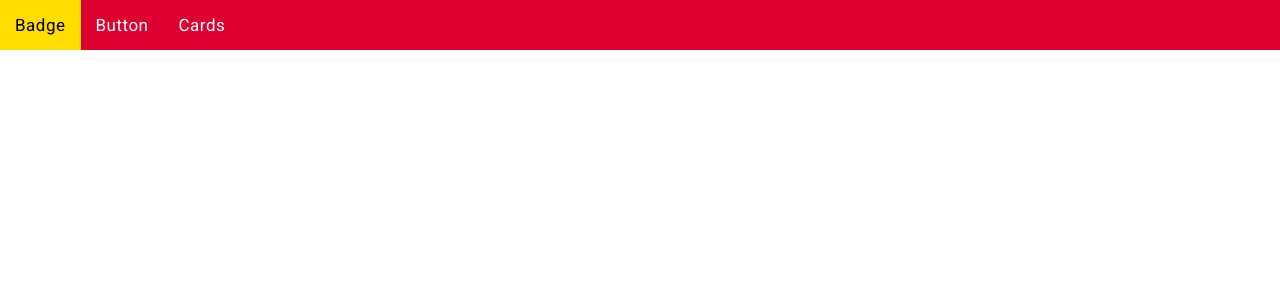
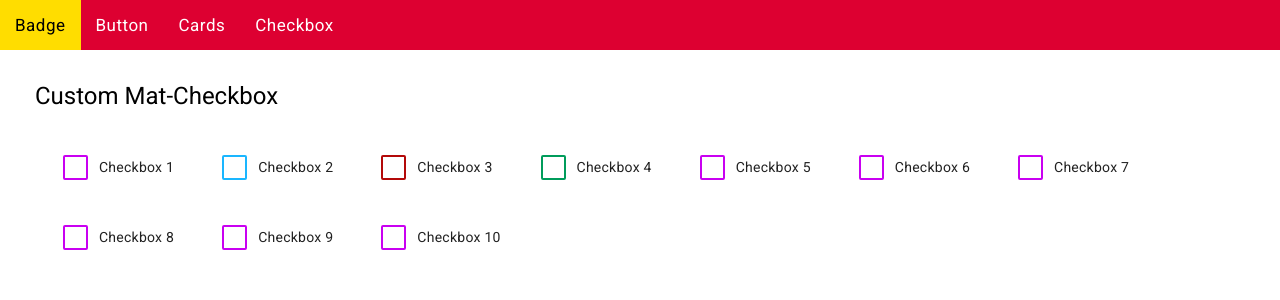
Before and after one commit to Haresh-thumar/Angular-Material-v15-Customize, an Angular app: page /checkbox in a window 1280 px wide. Before the commit this address led to /. Shown: the top 300 px of the page. Built offline with nearby package versions, Linux system fonts and the light colour scheme.

Commit message:
customize checkbox complete

```diff
--- a/src/app/app-routing.module.ts
+++ b/src/app/app-routing.module.ts
@@ -3,11 +3,13 @@ import { RouterModule, Routes } from '@angular/router';
 import { BadgeComponent } from './badge/badge.component';
 import { ButtonComponent } from './button/button.component';
 import { CardsComponent } from './cards/cards.component';
+import { CheckboxComponent } from './checkbox/checkbox.component';
 
 const routes: Routes = [
   { path: 'badge', component: BadgeComponent },
   { path: 'button', component: ButtonComponent },
   { path: 'cards', component: CardsComponent },
+  { path: 'checkbox', component: CheckboxComponent },
 ];
 
 @NgModule({
--- a/src/app/app.component.html
+++ b/src/app/app.component.html
@@ -3,6 +3,7 @@
     <li><a routerLink="badge" routerLinkActive="active">Badge</a></li>
     <li><a routerLink="button" routerLinkActive="active">Button</a></li>
     <li><a routerLink="cards" routerLinkActive="active">Cards</a></li>
+    <li><a routerLink="checkbox" routerLinkActive="active">Checkbox</a></li>
   </ul>
 </section>
 
--- /dev/null
+++ b/src/app/checkbox/checkbox.component.html
@@ -0,0 +1,17 @@
+<h1>Custom Mat-Checkbox</h1>
+
+
+
+<!------------------ Custom Checkbox ----------------->
+<section class="example-section">
+    <mat-checkbox color="accent">Checkbox 1</mat-checkbox>
+    <mat-checkbox color="primary">Checkbox 2</mat-checkbox>
+    <mat-checkbox color="warn">Checkbox 3</mat-checkbox>
+    <mat-checkbox color="danger">Checkbox 4</mat-checkbox>
+    <mat-checkbox>Checkbox 5</mat-checkbox>
+    <mat-checkbox>Checkbox 6</mat-checkbox>
+    <mat-checkbox>Checkbox 7</mat-checkbox>
+    <mat-checkbox>Checkbox 8</mat-checkbox>
+    <mat-checkbox>Checkbox 9</mat-checkbox>
+    <mat-checkbox>Checkbox 10</mat-checkbox>
+</section>
--- /dev/null
+++ b/src/app/checkbox/checkbox.component.scss
@@ -0,0 +1,158 @@
+.example-section {
+    margin: 20px 0;
+}
+
+// Add Margin Between Two CheckBox
+.mat-mdc-checkbox {
+    margin: 15px 20px!important;
+}
+
+
+// Change Ripple Circle Effect Back of Checkbox for accent color
+::ng-deep .mat-mdc-checkbox.mat-accent .mdc-checkbox--selected ~ .mdc-checkbox__ripple {
+    background: #12ffff!important;
+}
+// Change Ripple Circle Effect Back of Checkbox for primary color
+::ng-deep .mat-mdc-checkbox.mat-primary .mdc-checkbox--selected ~ .mdc-checkbox__ripple {
+    background: #ffa600!important;
+}
+// Change Ripple Circle Effect Back of Checkbox for warn color
+::ng-deep .mat-mdc-checkbox.mat-warn .mdc-checkbox--selected ~ .mdc-checkbox__ripple {
+    background: #5de042!important;
+}
+// Change Ripple Circle Effect Back of Checkbox for danger color
+::ng-deep .mat-mdc-checkbox.mat-danger .mdc-checkbox--selected ~ .mdc-checkbox__ripple {
+    background: #ff0000!important;
+}
+
+
+// change checkbox inner icon width, height, color & position change for accent color
+::ng-deep .mat-mdc-checkbox.mat-accent .mdc-checkbox .mdc-checkbox__native-control:enabled~.mdc-checkbox__background .mdc-checkbox__checkmark {
+    color: #fffd8c !important;
+    width: 15px;
+    height: 15px;
+    margin: auto auto;
+}
+// change checkbox inner icon width, height, color & position change for primary color
+::ng-deep .mat-mdc-checkbox.mat-primary .mdc-checkbox .mdc-checkbox__native-control:enabled~.mdc-checkbox__background .mdc-checkbox__checkmark {
+    color: #ff9100 !important;
+    width: 15px;
+    height: 15px;
+    margin: auto auto;
+}
+// change checkbox inner icon width, height, color & position change for warn color
+::ng-deep .mat-mdc-checkbox.mat-warn .mdc-checkbox .mdc-checkbox__native-control:enabled~.mdc-checkbox__background .mdc-checkbox__checkmark {
+    color: #fffb05 !important;
+    width: 15px;
+    height: 15px;
+    margin: auto auto;
+}
+// change checkbox inner icon width, height, color & position change for danger color
+::ng-deep .mat-mdc-checkbox.mat-danger .mdc-checkbox .mdc-checkbox__native-control:enabled~.mdc-checkbox__background .mdc-checkbox__checkmark {
+    color: #ffffff !important;
+    width: 15px;
+    height: 15px;
+    margin: auto auto;
+}
+
+
+// Change Checkbox Background & Border Color for accent color
+// ::ng-deep .mat-mdc-checkbox.mat-accent .mdc-checkbox .mdc-checkbox__native-control:enabled:checked ~ .mdc-checkbox__background,
+// .mat-mdc-checkbox.mat-accent .mdc-checkbox .mdc-checkbox__native-control:enabled:indeterminate ~ .mdc-checkbox__background,
+// .mat-mdc-checkbox.mat-accent .mdc-checkbox .mdc-checkbox__native-control[data-indeterminate=true]:enabled ~ .mdc-checkbox__background {
+//     border-color: transparent!important;
+//     background-color: #c900f1;
+// }
+// Change Checkbox Background & Border Color for primary color
+// ::ng-deep .mat-mdc-checkbox.mat-primary .mdc-checkbox .mdc-checkbox__native-control:enabled:checked ~ .mdc-checkbox__background,
+// .mat-mdc-checkbox.mat-primary .mdc-checkbox .mdc-checkbox__native-control:enabled:indeterminate ~ .mdc-checkbox__background,
+// .mat-mdc-checkbox.mat-primary .mdc-checkbox .mdc-checkbox__native-control[data-indeterminate=true]:enabled ~ .mdc-checkbox__background {
+//     border-color: transparent!important;
+//     background-color: #1ab6ff;
+// }
+// Change Checkbox Background & Border Color for warn color
+// ::ng-deep .mat-mdc-checkbox.mat-warn .mdc-checkbox .mdc-checkbox__native-control:enabled:checked ~ .mdc-checkbox__background,
+// .mat-mdc-checkbox.mat-warn .mdc-checkbox .mdc-checkbox__native-control:enabled:indeterminate ~ .mdc-checkbox__background,
+// .mat-mdc-checkbox.mat-warn .mdc-checkbox .mdc-checkbox__native-control[data-indeterminate=true]:enabled ~ .mdc-checkbox__background {
+//     border-color: transparent!important;
+//     background-color: #b30909;
+// }
+// Change Checkbox Background & Border Color for warn color
+// ::ng-deep .mat-mdc-checkbox.mat-danger .mdc-checkbox .mdc-checkbox__native-control:enabled:checked ~ .mdc-checkbox__background,
+// .mat-mdc-checkbox.mat-danger .mdc-checkbox .mdc-checkbox__native-control:enabled:indeterminate ~ .mdc-checkbox__background,
+// .mat-mdc-checkbox.mat-danger .mdc-checkbox .mdc-checkbox__native-control[data-indeterminate=true]:enabled ~ .mdc-checkbox__background {
+//     border-color: transparent!important;
+//     background-color: #b30909;
+// }
+
+
+
+::ng-deep .mat-mdc-checkbox.mat-accent {
+    --mdc-checkbox-selected-checkmark-color: #fff;
+    --mdc-checkbox-selected-focus-icon-color: #c900f1;
+    --mdc-checkbox-selected-hover-icon-color: #c900f1;
+    --mdc-checkbox-selected-icon-color: #c900f1;
+    --mdc-checkbox-selected-pressed-icon-color: #c900f1;
+    --mdc-checkbox-unselected-focus-icon-color: #ff8800;
+    --mdc-checkbox-unselected-hover-icon-color: #ff8800;
+    --mdc-checkbox-disabled-selected-icon-color: rgba(255, 72, 72, 0.38);
+    --mdc-checkbox-disabled-unselected-icon-color: rgba(255, 82, 82, 0.38);
+    --mdc-checkbox-unselected-icon-color: #c900f1;
+    --mdc-checkbox-unselected-pressed-icon-color: #ff8800;
+}
+
+::ng-deep .mat-mdc-checkbox.mat-primary {
+    --mdc-checkbox-selected-checkmark-color: #fff;
+    --mdc-checkbox-selected-focus-icon-color: #1ab6ff;
+    --mdc-checkbox-selected-hover-icon-color: #1ab6ff;
+    --mdc-checkbox-selected-icon-color: #1ab6ff;
+    --mdc-checkbox-selected-pressed-icon-color: #1ab6ff;
+    --mdc-checkbox-unselected-focus-icon-color: #ff2525;
+    --mdc-checkbox-unselected-hover-icon-color: #ff2525;
+    --mdc-checkbox-disabled-selected-icon-color: rgba(255, 72, 72, 0.38);
+    --mdc-checkbox-disabled-unselected-icon-color: rgba(255, 82, 82, 0.38);
+    --mdc-checkbox-unselected-icon-color: #1ab6ff;
+    --mdc-checkbox-unselected-pressed-icon-color: #ff2525;
+}
+
+::ng-deep .mat-mdc-checkbox.mat-warn {
+    --mdc-checkbox-selected-checkmark-color: #fff;
+    --mdc-checkbox-selected-focus-icon-color: #b30909;
+    --mdc-checkbox-selected-hover-icon-color: #b30909;
+    --mdc-checkbox-selected-icon-color: #b30909;
+    --mdc-checkbox-selected-pressed-icon-color: #b30909;
+    --mdc-checkbox-unselected-focus-icon-color: #fae902;
+    --mdc-checkbox-unselected-hover-icon-color: #fae902;
+    --mdc-checkbox-disabled-selected-icon-color: rgba(255, 72, 72, 0.38);
+    --mdc-checkbox-disabled-unselected-icon-color: rgba(255, 82, 82, 0.38);
+    --mdc-checkbox-unselected-icon-color: #b30909;
+    --mdc-checkbox-unselected-pressed-icon-color: #fae902;
+}
+
+::ng-deep .mat-mdc-checkbox.mat-danger {
+    --mdc-checkbox-selected-checkmark-color: #fff;
+    --mdc-checkbox-selected-focus-icon-color: #009c5b;
+    --mdc-checkbox-selected-hover-icon-color: #009c5b;
+    --mdc-checkbox-selected-icon-color: #009c5b;
+    --mdc-checkbox-selected-pressed-icon-color: #009c5b;
+    --mdc-checkbox-unselected-focus-icon-color: #fff89d;
+    --mdc-checkbox-unselected-hover-icon-color: #ff8800;
+    --mdc-checkbox-disabled-selected-icon-color: rgba(255, 72, 72, 0.38);
+    --mdc-checkbox-disabled-unselected-icon-color: rgba(255, 82, 82, 0.38);
+    --mdc-checkbox-unselected-icon-color: #009c5b;
+    --mdc-checkbox-unselected-pressed-icon-color: #fff89d;
+}
+
+
+
+// Change CheckBox Width & Height
+::ng-deep .mdc-checkbox__background {
+    width: 25px!important;
+    height: 25px!important;
+}
+
+// Make Checkbox Ripple Circle in Center
+::ng-deep .mat-mdc-checkbox .mdc-checkbox .mdc-checkbox__background {
+    top: calc((var(--mdc-checkbox-state-layer-size, 44px) - 28px) / 2) !important;
+    left: calc((var(--mdc-checkbox-state-layer-size, 44px) - 28px) / 2) !important;
+}
```
Also changed, not shown: src/app/app.module.ts (+6 -2 lines), src/app/checkbox/checkbox.component.ts (added, +10 -0 lines), 1 other file (tests, documents, lock files or other folders).
